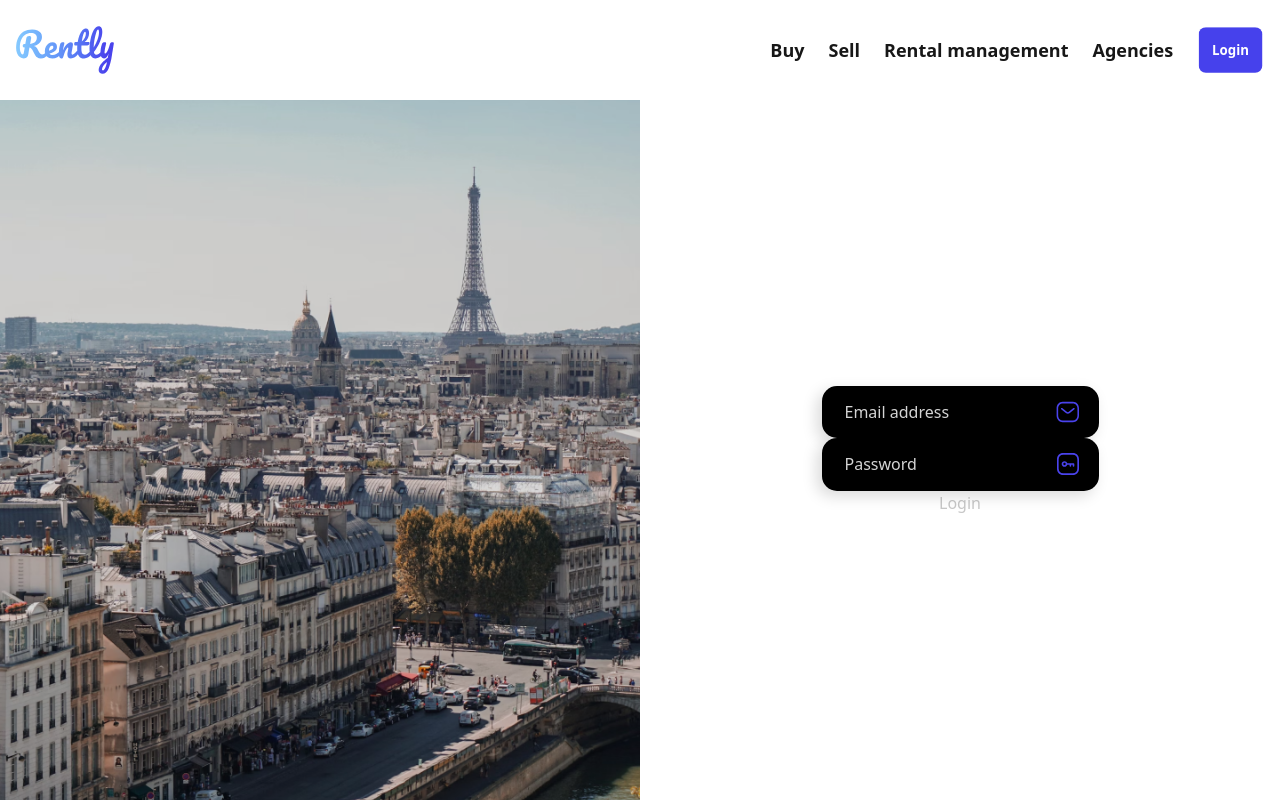
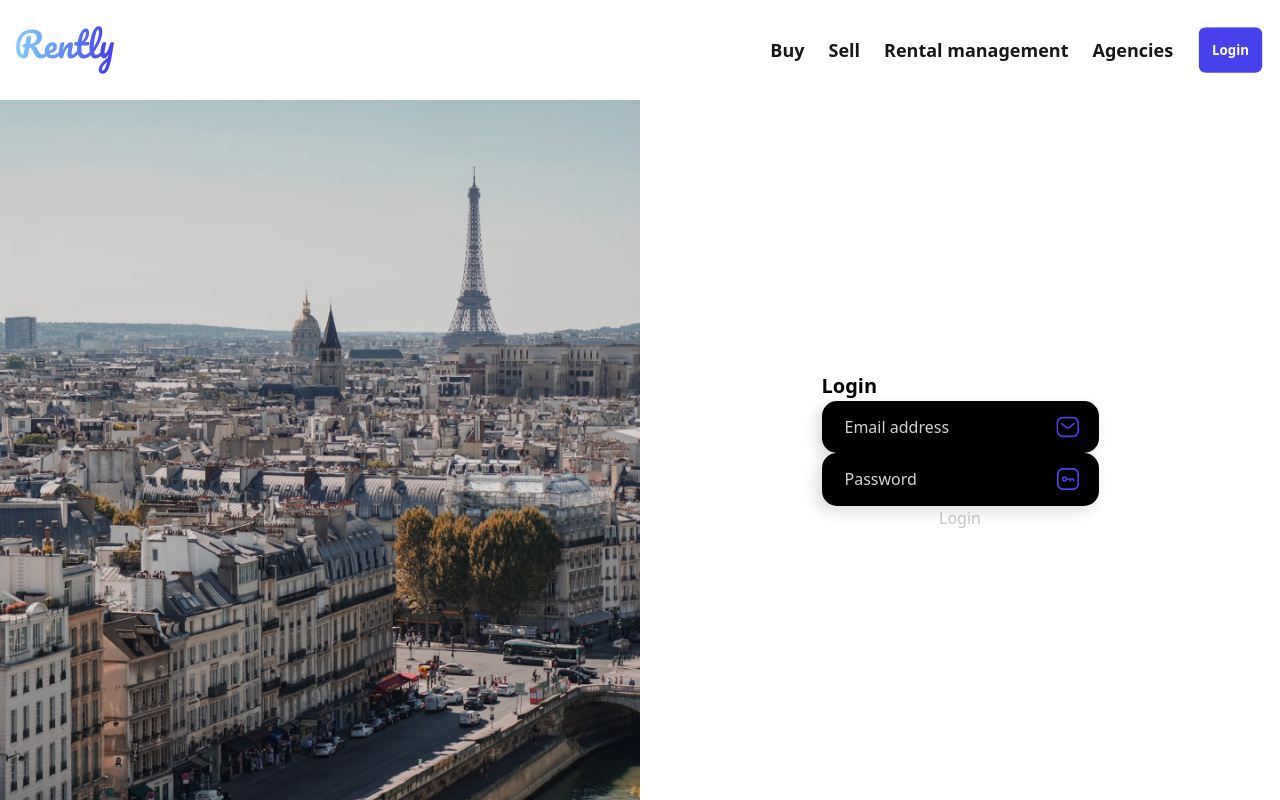
Before and after one commit to mathieudacheux/rently_FrontEnd, a React (Vite) app: page /login in a window 1280 px wide. Shown: the top 800 px of the page. Built offline with nearby package versions, Linux system fonts and the light colour scheme.

Commit message:
Improvements

```diff
--- a/src/pages/Login/Login/LoginManagement.tsx
+++ b/src/pages/Login/Login/LoginManagement.tsx
@@ -4,6 +4,7 @@ import FormikTextField from '../../../components/molecules/core/FormikTextField.
 import Mail from '../../../components/atoms/icons/Mail.tsx'
 import Password from '../../../components/atoms/icons/Password.tsx'
 import LoginImage from '../../../assets/images/login.png'
+import Typography from '../../../components/atoms/Typography.tsx'
 
 export default function LoginManagement({
   login,
@@ -22,6 +23,7 @@ export default function LoginManagement({
       <img className='w-1/2 object-cover h-full' src={LoginImage} alt='Login' />
       <div className='w-1/2 flex justify-center align-middle h-full'>
         <div className='flex flex-col justify-center align-middle'>
+          <Typography variant='h2'>{t('connection.login')}</Typography>
           <FormikTextField
             name='mail'
             placeholder={t('connection.mail')}
--- a/src/translations/en.json
+++ b/src/translations/en.json
@@ -28,6 +28,7 @@
     "account": "My account"
   },
   "connection": {
+    "login": "Login",
     "mail": "Email address",
     "password": "Password"
   },
--- a/src/translations/fr.json
+++ b/src/translations/fr.json
@@ -28,6 +28,7 @@
     "account": "Mon compte"
   },
   "connection": {
+    "login": "Connexion",
     "mail": "Address mail",
     "password": "Mot de passe"
   },
```
